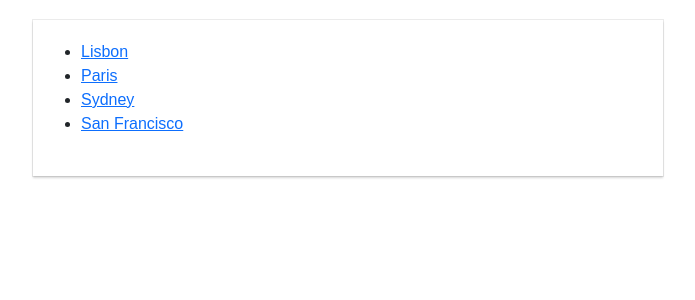
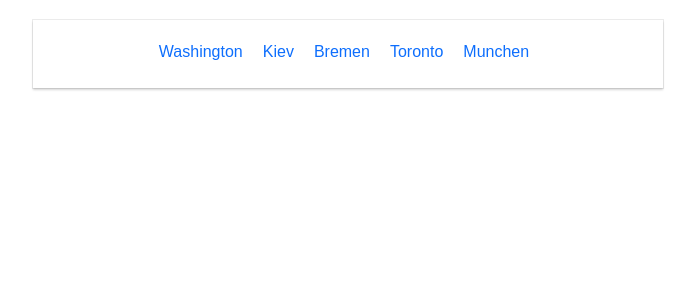
Before and after one commit to YuryevaAlina/App-react-weather, a React (Create React App) app: page / in a window 1280 px wide. Shown: the top 300 px of the page, without its empty margins (52-747 px from the left). Built offline with nearby package versions, Linux system fonts and the light colour scheme.

Commit message:
add heading

```diff
--- a/src/App.css
+++ b/src/App.css
@@ -24,3 +24,19 @@
   max-width: 630px;
   padding: 20px 16px 24px;
 }
+
+.App ul,
+li {
+  list-style: none;
+
+  display: inline;
+  margin: 0 20px 0 0;
+}
+
+.App a {
+  text-decoration: none;
+}
+
+.App .App-header {
+  text-align: center;
+}
--- a/src/App.js
+++ b/src/App.js
@@ -1,5 +1,4 @@
 import "./App.css";
-import City from "./City";
 import Navigation from "./Navigation";
 
 function App() {
--- a/src/Navigation.js
+++ b/src/Navigation.js
@@ -1,18 +1,21 @@
 import React from "react";
-export default function () {
+export default function Navigations() {
   return (
-    <ul class="Navigation">
-      <li class="navigation-item">
-        <a href="/">Lisbon</a>
+    <ul className="Navigation">
+      <li className="Navigation">
+        <a href="/">Washington</a>
       </li>
-      <li class="navigation-item">
-        <a href="/paris">Paris</a>
+      <li className="Navigation">
+        <a href="/">Kiev</a>
       </li>
-      <li class="navigation-item">
-        <a href="/sydney">Sydney</a>
+      <li className="Navigation">
+        <a href="/sydney">Bremen</a>
       </li>
-      <li class="navigation-item">
-        <a href="/san-francisco">San Francisco</a>
+      <li className="Navigation">
+        <a href="/">Toronto</a>
+      </li>
+      <li className="Navigation">
+        <a href="/">Munchen</a>
       </li>
     </ul>
   );
```
